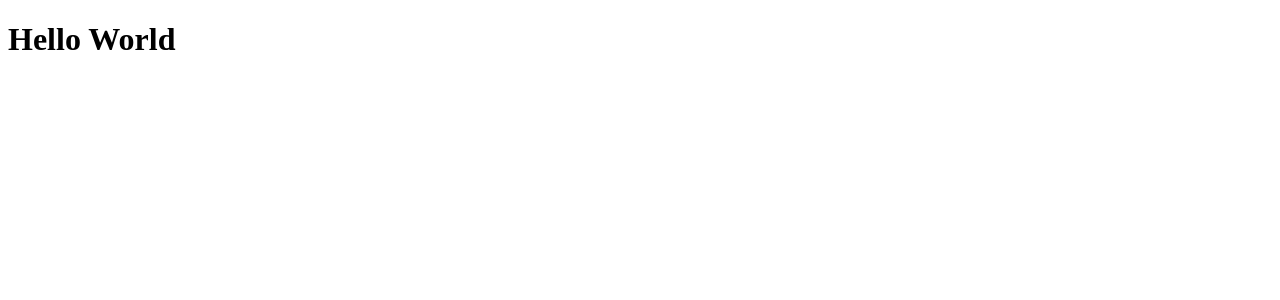
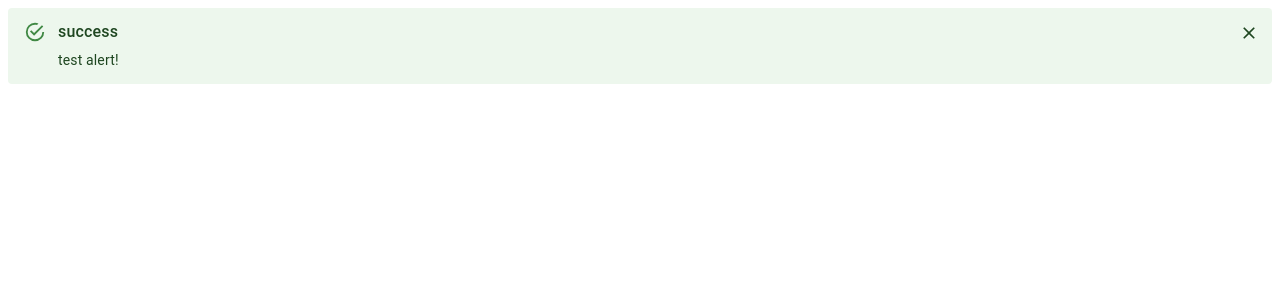
Before and after one commit to WMAD-0522-Final-Project/whistleblower-app-frontend, a React (Vite) app: page / in a window 1280 px wide. Shown: the top 300 px of the page. Built offline with nearby package versions, Linux system fonts and the light colour scheme.

Commit message:
add alert

```diff
--- a/src/App.tsx
+++ b/src/App.tsx
@@ -1,9 +1,32 @@
-function App() {
+import { Box, Alert, AlertTitle } from '@mui/material';
+
+const App = () => {
+  // use Redux for alert state
+  const sampleAlert = {
+    message: 'test alert!',
+    type: 'success',
+  };
+
   return (
-    <div className="App">
-      <h1>Hello World</h1>
-    </div>
+    <Box>
+      {sampleAlert.message && (
+        <Alert
+          severity={sampleAlert.type}
+          sx={
+            {
+              // style here
+            }
+          }
+          onClose={() => {
+            // reset alert state here
+          }}
+        >
+          <AlertTitle>{sampleAlert.type}</AlertTitle>
+          {sampleAlert.message}
+        </Alert>
+      )}
+    </Box>
   );
-}
+};
 
 export default App;
--- a/src/components/NavigationMenu/styles.module.scss
+++ /dev/null
@@ -1 +0,0 @@
-// Try to use Material UI but if you need you can style here too!!!
--- a/src/pages/Home/styles.module.scss
+++ /dev/null
@@ -1 +0,0 @@
-// Try to use Material UI but if you need you can style here too!!!
```
